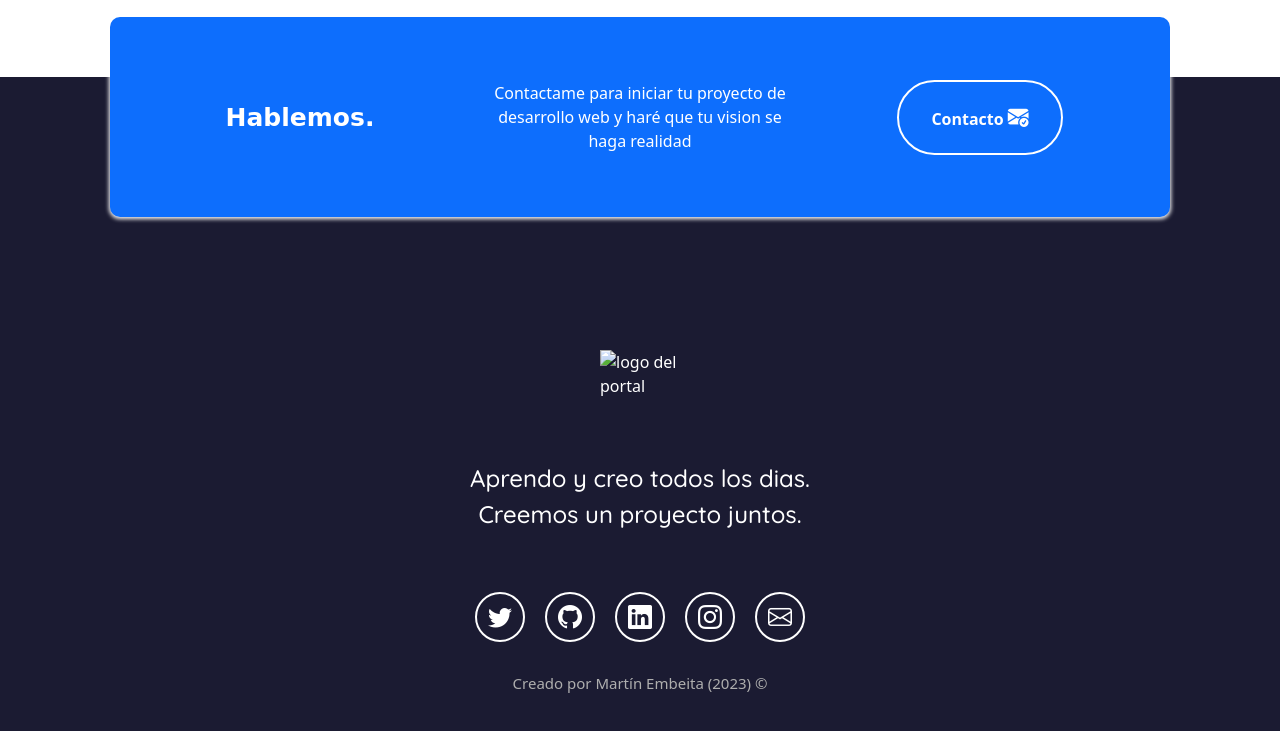
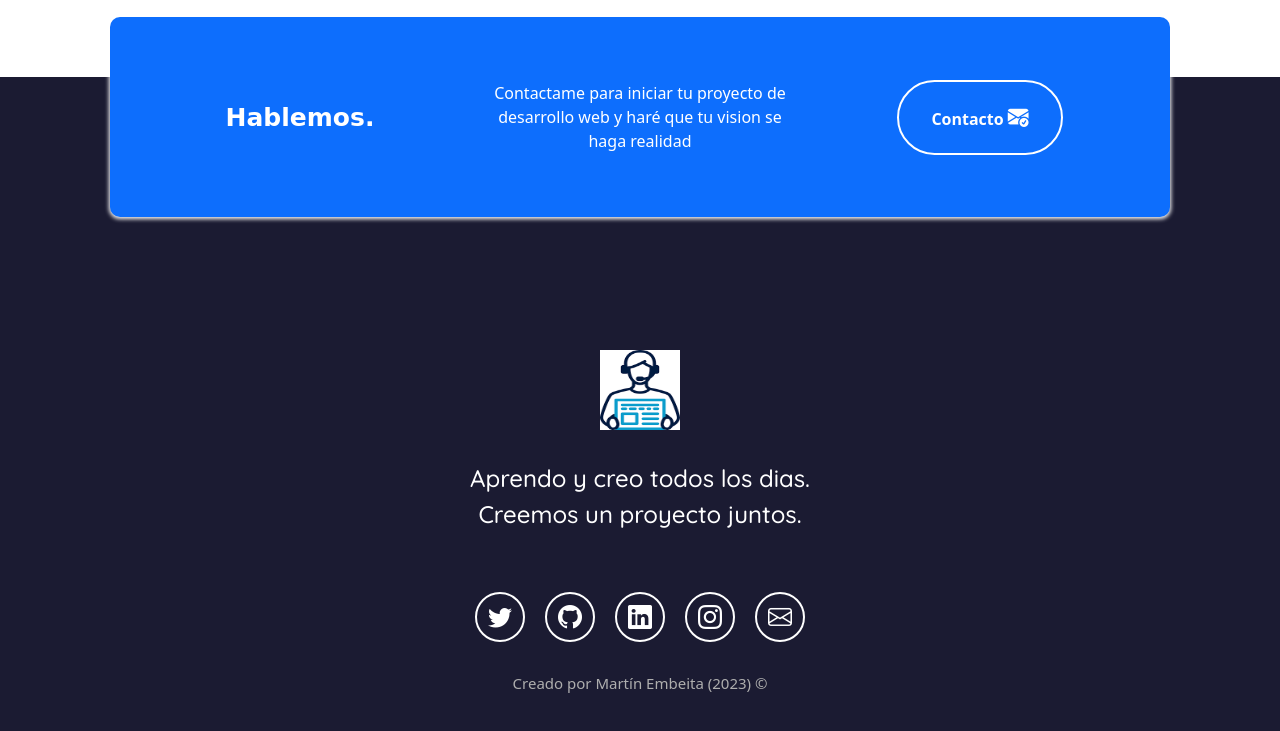
Before and after one commit to MartinEmbeita/PortafolioPersonal, a plain HTML site: page index.html in a window 1280 px wide. Shown: the part 3623-4354 px from the top of the page. Drawn offline with nearby package versions, Linux system fonts and the light colour scheme; the site is published under a folder, as on GitHub Pages, so addresses that start at the root find nothing; a web font is replaced by a local one.

Commit message:
se corrigen rutas de las imagenes

```diff
--- a/index.html
+++ b/index.html
@@ -357,7 +357,7 @@
 
   <!-- Pie de pagina (footer) -->
   <footer class="seccion-oscura d-flex flex-column align-items-center justify-content-center">
-    <img src="/images/icono.png" alt="logo del portal" class="footer-logo">
+    <img src="images/icono.png" alt="logo del portal" class="footer-logo">
     <p class="footer-texto text-center">Aprendo y creo todos los dias.<br>Creemos un proyecto juntos.</p>
     <div class="iconos-redes-sociales d-flex flex-wrap align-items-center justify-content-center">
       <a href="https://twitter.com/" target="_blank" rel="noopener noreferrer">
```
